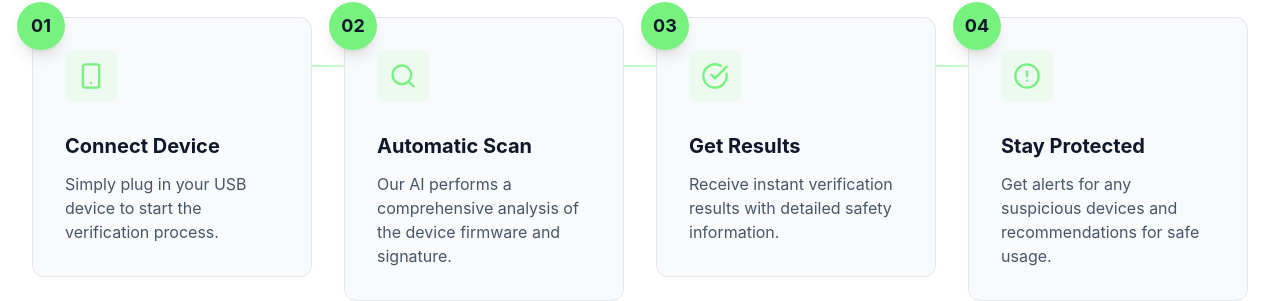
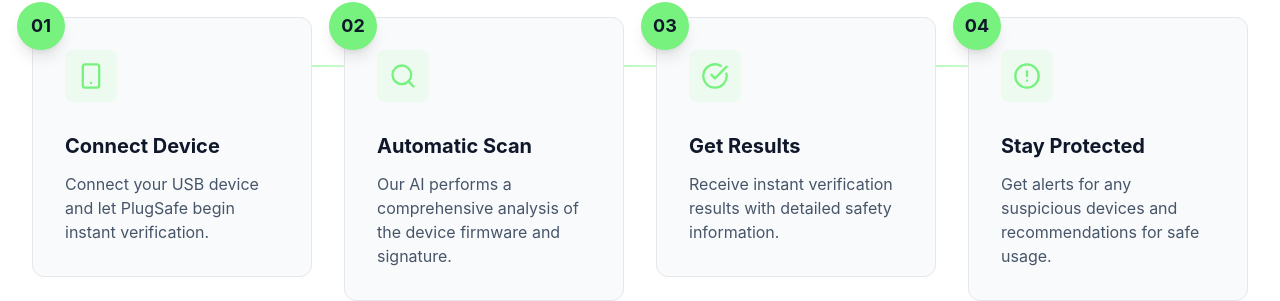
Before and after one commit to AbhishekSha818/PlugSafe_LandingPage, a React (Vite) app: page / in a window 1280 px wide. Shown: the part 1693-1994 px from the top of the page. Built offline with nearby package versions, Linux system fonts and the light colour scheme.

Commit message:
content: Update 'Connect Device' step description text

```diff
--- a/src/components/HowItWorks.jsx
+++ b/src/components/HowItWorks.jsx
@@ -3,12 +3,12 @@
 
 const HowItWorks = () => {
   const steps = [
-    {
-      icon: Smartphone,
-      number: '01',
-      title: 'Connect Device',
-      description: 'Simply plug in your USB device to start the verification process.',
-    },
+     {
+       icon: Smartphone,
+       number: '01',
+       title: 'Connect Device',
+       description: 'Connect your USB device and let PlugSafe begin instant verification.',
+     },
     {
       icon: Search,
       number: '02',
```
